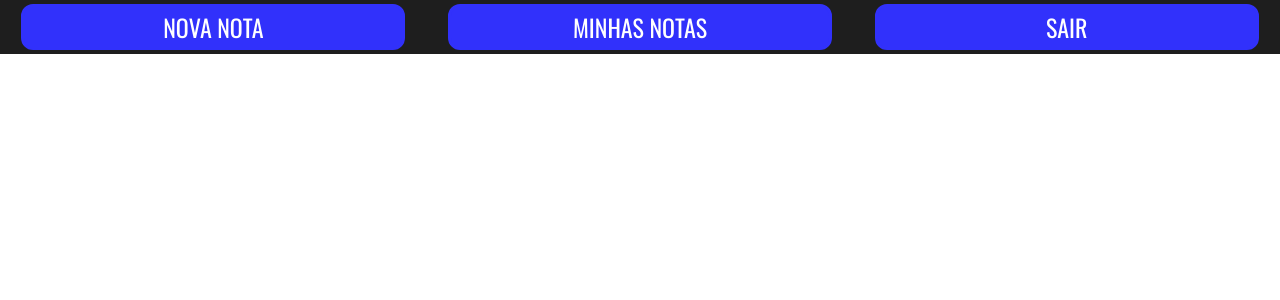
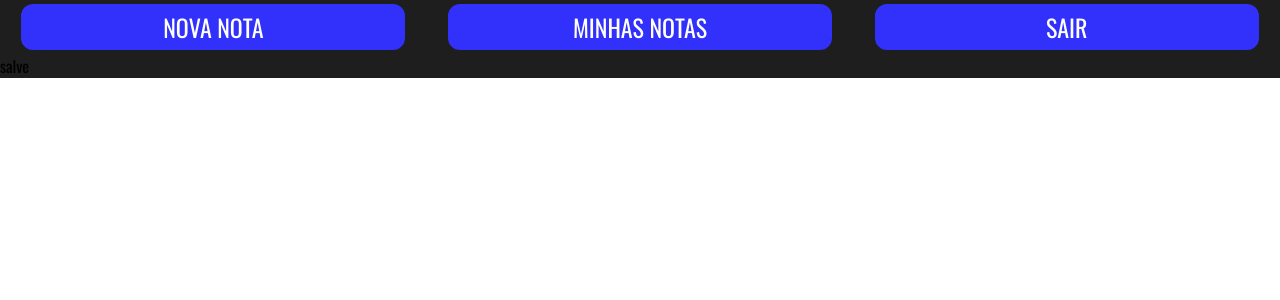
Before and after one commit to gabrielscholze-r/AppNotas, a React (Create React App) app in the folder frontend/: page / in a window 1280 px wide. Shown: the top 300 px of the page. Built offline with nearby package versions, Linux system fonts and the light colour scheme.

Commit message:
content context

```diff
--- a/frontend/src/App.js
+++ b/frontend/src/App.js
@@ -5,19 +5,24 @@ import Autor from './config/context/Autor.js'
 import { BrowserRouter } from 'react-router-dom'
 
 import Routes from './routes/index.js';
+import Content from './config/context/Content';
 function App() {
+  // const [autor, setAutor] = useState({})
   const [autor, setAutor] = useState({
     "_id": "62f5c0236f709d253f28932b",
     "email": "123@123.COM",
     "nome": " ASDASD",
     "senha": "$2b$05$zTRvKj.gvex8gWggfQuHlONvNKA2y1b2L5LQBBeoxEocbkRdbOBlG"
 })
+  const [content, setContent] = useState(0)
   return (
 
     <Autor.Provider value={[autor, setAutor]}>
+      <Content.Provider value={[content, setContent]}>
       <BrowserRouter>
         <Routes />
       </BrowserRouter>
+      </Content.Provider>
     </Autor.Provider>
 
   );
--- a/frontend/src/components/Header/index.js
+++ b/frontend/src/components/Header/index.js
@@ -1,9 +1,11 @@
 import React, { useContext } from 'react'
 import { Link, useNavigate } from 'react-router-dom'
 import Autor from '../../config/context/Autor'
+import Content from '../../config/context/Content'
 import './index.css'
 export default function Header() {
     let navigate = useNavigate()
+    const [content,setContent] = useContext(Content)
     const [autor, setAutor] = useContext(Autor)
     function sair() {
         setAutor({})
@@ -11,8 +13,8 @@ export default function Header() {
     }
     return (
         <nav className="Header flex py-1">
-            <Link to='/NewNote' className='newnote-button'><button className="button-navigation-link px-5 py-1 rounded-xl text-2xl w-full">NOVA NOTA</button></Link>
-            <Link to='/NewNote' className='newnote-button'><button className="button-navigation-link px-5 py-1 rounded-xl text-2xl">MINHAS NOTAS</button></Link>
+            <button className="button-navigation px-5 py-1 rounded-xl text-2xl" onClick={() => {setContent(1)}}>NOVA NOTA</button>
+            <button className="button-navigation px-5 py-1 rounded-xl text-2xl"onClick={() => {setContent(0)}}>MINHAS NOTAS</button>
             <button className="button-navigation px-5 py-1 rounded-xl text-2xl" onClick={()=>sair()}>SAIR</button>
         </nav>
     )
--- /dev/null
+++ b/frontend/src/components/MyNotes.js/index.js
@@ -0,0 +1,11 @@
+import React from 'react';
+
+// import { Container } from './styles';
+
+function MyNotes() {
+  return <>
+    salve
+  </>;
+}
+
+export default MyNotes
--- /dev/null
+++ b/frontend/src/config/context/Content.js
@@ -0,0 +1,5 @@
+import React from 'react';
+
+const Content = React.createContext([{}, () => {}]);
+
+export default Content;
--- a/frontend/src/pages/Homepage/index.js
+++ b/frontend/src/pages/Homepage/index.js
@@ -1,10 +1,19 @@
-import React from 'react'
+import React, { useContext } from 'react'
 import Header from '../../components/Header'
+import MyNotes from '../../components/MyNotes.js'
+import NewNote from '../../components/NewNote'
+import Content from '../../config/context/Content'
 import './index.css'
 export default function Homepage() {
+  const [content, setContent] = useContext(Content)
   return (
     <div className="Homepage">
         <Header/>
+        {{
+          0: <MyNotes/>,
+          1: <NewNote/>
+
+        }[content]}
     </div>
   )
 }
--- a/frontend/src/routes/auth.js
+++ b/frontend/src/routes/auth.js
@@ -8,7 +8,6 @@ import Homepage from '../pages/Homepage';
 function Auth() {
     return (
         <Switch>
-                <Route path='/NewNote' element={<NewNote/>}/>
                 <Route path='/' element={<Homepage/>}/>
                 <Route path='*' element={<Homepage/>}/>
         </Switch>
```
